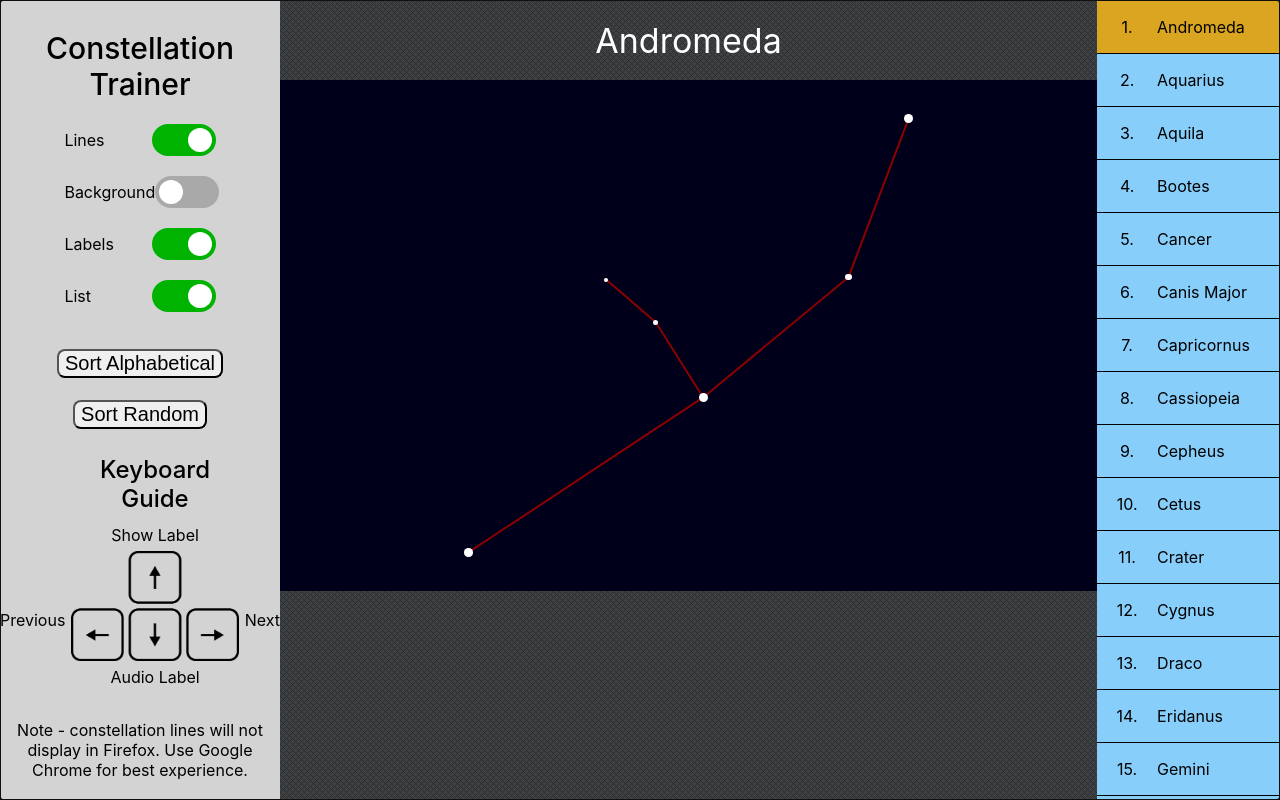
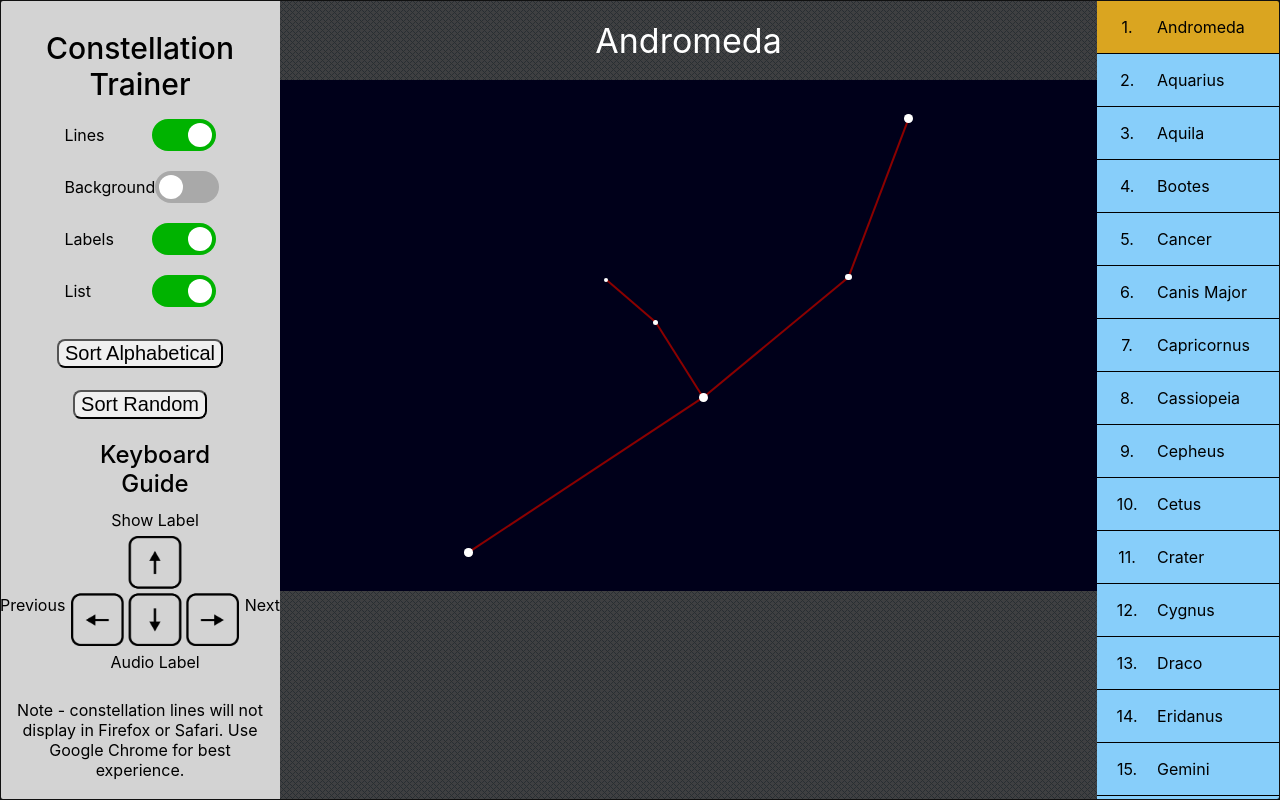
Before and after one commit to credger/constellation-trainer, a React (Create React App) app in the folder constellation-trainer/: page / in a window 1280 px wide. Built offline with nearby package versions, Linux system fonts and the light colour scheme.

Commit message:
Edited note on LeftSideBar

```diff
--- a/constellation-trainer/src/components/LeftSideBar.js
+++ b/constellation-trainer/src/components/LeftSideBar.js
@@ -52,7 +52,7 @@ const LeftSideBar = (props) => {
                     </div>
                     <div className = 'arrowRightLeftLabel'>Next</div>
                 </div>
-                <p className = 'leftSidebarNotes'>Note - constellation lines will not display in Firefox.  Use Google Chrome for best experience. </p>
+                <p className = 'leftSidebarNotes'>Note - constellation lines will not display in Firefox or Safari.  Use Google Chrome for best experience. </p>
             </div>
         </div>
     )
```
